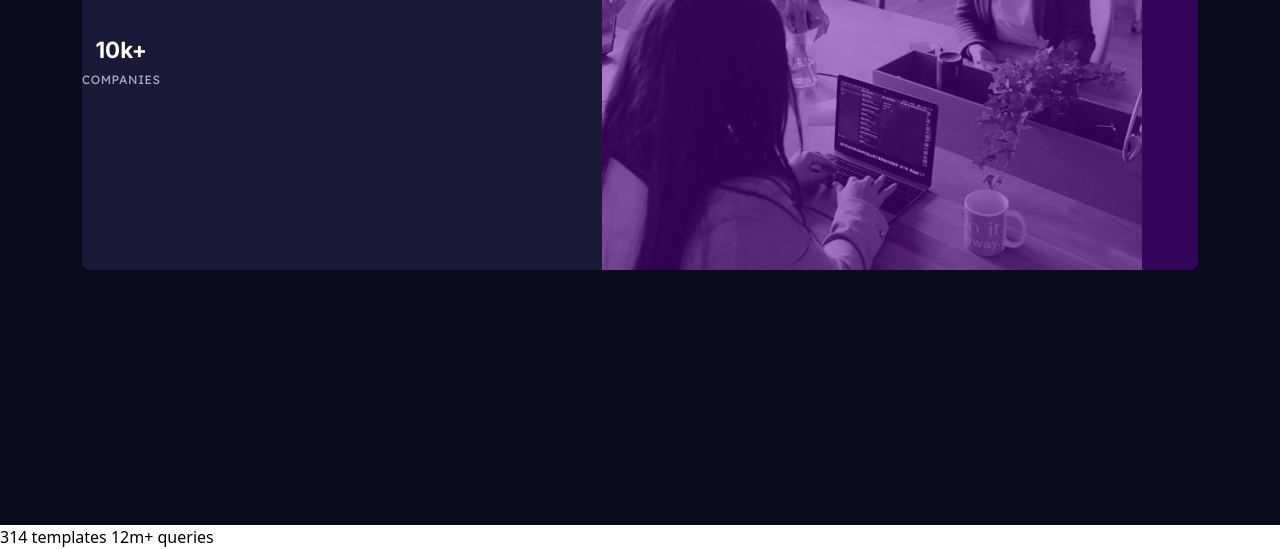
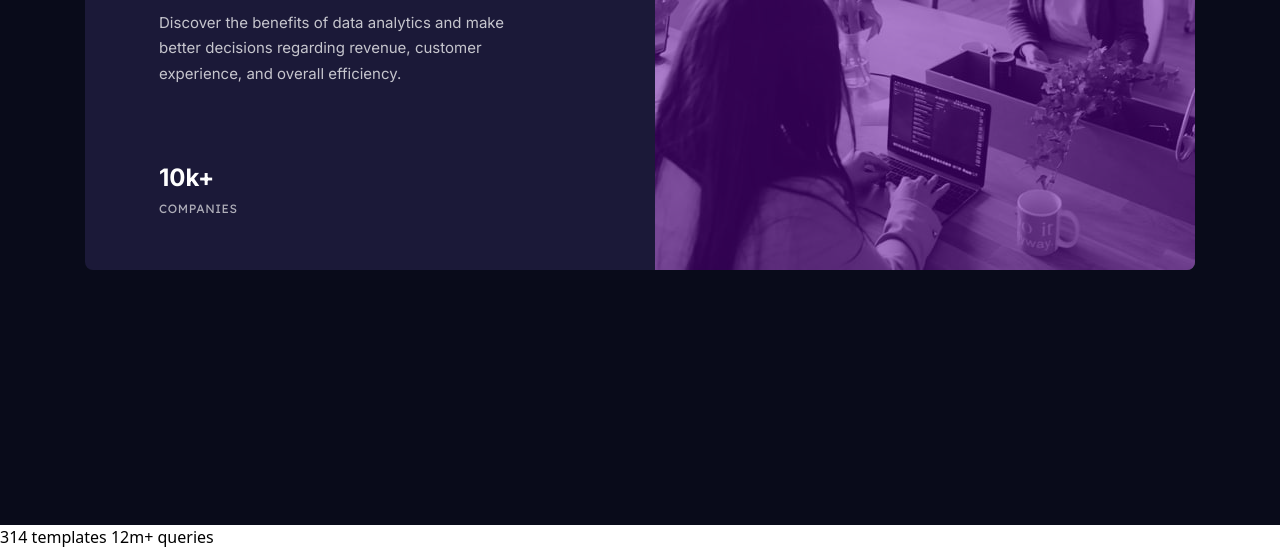
Before and after one commit to StephenYu2018/stats-preview-card-component-main, a website: page src/index.html in a window 1280 px wide. Shown: the part 431-980 px from the top of the page. Drawn offline with Linux system fonts and the light colour scheme.

Commit message:
Add desktop styles

```diff
--- a/src/index.html
+++ b/src/index.html
@@ -15,37 +15,43 @@
   <title>Frontend Mentor | Stats preview card component</title>
 </head>
 <body>
-  <main class="min-h-screen h-[59.75rem] bg-very-dark-blue flex flex-col justify-center items-center">
+  <main class="min-h-screen h-[59.75rem] bg-very-dark-blue flex flex-col
+               justify-center items-center">
     <header class="fixed top-[-99rem] left-[-99rem]">
       <h1>Stats preview card component</h1>
     </header>
-    <article class="flex flex-col lg:flex-row-reverse w-[87.2%] rounded-lg
+    <article class="flex flex-col lg:flex-row-reverse
+                    w-[clamp(20.4375rem,_87.2%,_69.375rem)] rounded-lg
                     overflow-hidden">
-      <picture class="block relative float-left before:content-[''] before:block
-                      before:absolute before:inset-0 before:bg-soft-violet/50
-                      before:saturate-[5] before:brightness-[.25] w-full h-auto">
+      <picture class="block relative float-left before:content-['']
+                      before:block before:absolute before:inset-0
+                      before:bg-soft-violet/50 before:saturate-[5]
+                      before:brightness-[.25] lg:w-[33.75rem]">
         <source srcset="../images/image-header-desktop.jpg"
-                media="(min-width: 900px)">
+                media="(min-width: 1024px)" class="w-full h-auto">
         <img src="../images/image-header-mobile.jpg"
-             alt="People at a business meeting">
+             alt="People at a business meeting" class="w-full h-auto">
       </picture>
-      <div class="bg-dark-desaturated-blue flex flex-col">
-        <hgroup class="text-center px-7 pt-10 pb-9 space-y-[1.1rem]">
+      <div class="bg-dark-desaturated-blue flex flex-col lg:w-[35.625rem]
+                  lg:px-[4.625rem]">
+        <hgroup class="text-center lg:text-left px-7 lg:px-0 pt-10 pb-9
+                       lg:py-[4.5rem] space-y-[1.1rem] lg:space-y-[1.6rem]">
           <h2 class="font-inter font-bold text-white text-[1.75rem]
-                     leading-[1.15]">
+                     lg:text-[2.3rem] leading-[1.15] lg:leading-[1.2]">
             Get <em class="not-italic text-soft-violet">insights </em>
             that help your business grow.
           </h2>
           <p class="font-inter font-normal text-white/75 text-[0.9375rem]
-                    leading-[1.65]">
+                    leading-[1.65] lg:leading-[1.7] pr-8">
             Discover the benefits of data analytics and make better decisions
             regarding revenue, customer experience, and overall efficiency.
           </p>
         </hgroup>
         <ul class="flex flex-col lg:flex-row">
-          <li class="text-center leading-[1.7] pb-8">
+          <li class="text-center lg:text-left leading-[1.7] pb-8
+                     lg:pr-[3.4rem]">
             <em class="not-italic font-inter font-bold text-white
-                       text-[1.4rem]">10k+</em>
+                       text-[1.4rem] lg:text-[1.5rem]">10k+</em>
             <span class="block font-lexend-deca font-normal text-white/[.65]
                          text-[0.75rem] tracking-wider uppercase">
               companies</span>
```
Also changed, not shown: dist/styles.css.
